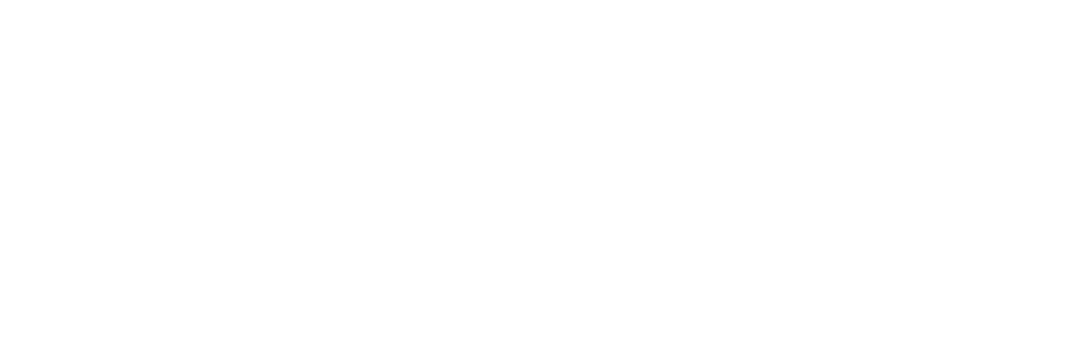
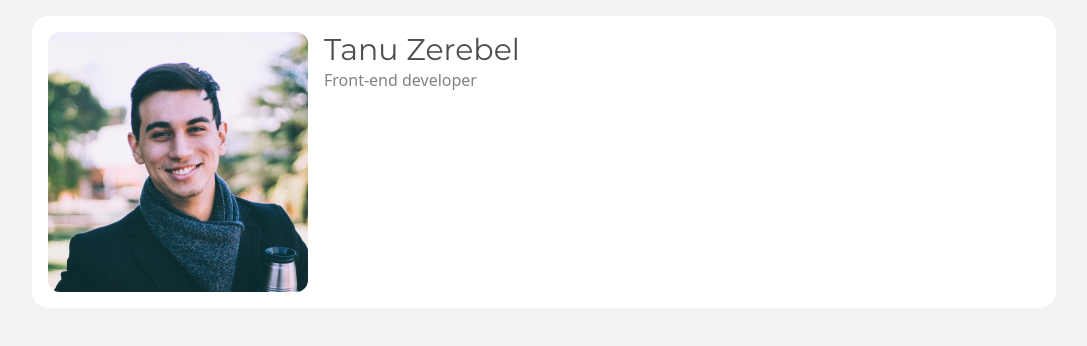
Before and after one commit to Zerebel/dev-portfolio, a website: page index.html in a window 1280 px wide. Shown: the whole page, without its empty margins (96-1183 px from the left). Drawn offline with Linux system fonts and the light colour scheme.

Commit message:
header init

```diff
--- a/index.html
+++ b/index.html
@@ -28,7 +28,27 @@
       rel="stylesheet" />
     <!-- #endregion Fonts -->
   </head>
-  <body>
-
+  <body class="bg-[#F2F2F2] mx-2 my-4 md:mx-8 lg:mx-32 text-gray_1">
+    <header
+      class="flex flex-col md:flex-row gap-4 md:gap-0 lg:gap-4 bg-white p-4 rounded-2xl">
+      <!-- Image -->
+      <div class="self-center flex justify-center md:justify-start">
+        <img
+          src="assets/img/person1.png"
+          alt="Profile Photo"
+          class="rounded-xl w-3/5 md:w-3/4 lg:w-full" />
+      </div>
+      <!-- Personal Info -->
+      <div class="flex flex-col md:flex-row">
+        <div>
+          <p class="text-xl md:text-2xl lg:text-3xl font-montserrat">
+            Tanu Zerebel
+          </p>
+          <p class="text-gray_3">Front-end developer</p>
+        </div>
+      </div>
+      <!-- Email -->
+      <div></div>
+    </header>
   </body>
 </html>
--- a/package.json
+++ b/package.json
@@ -4,7 +4,7 @@
   "description": "MIT",
   "main": "index.html",
   "scripts": {
-    "tail": "tailwindcss -i ./assets/style/css/style.css -o ./assets/style/css/output.css --watch"
+    "tail": "tailwindcss -i ./assets/style/css/style.css -o ./assets/style/css/output.css --watch "
   },
   "repository": {
     "type": "git",
--- a/tailwind.config.js
+++ b/tailwind.config.js
@@ -1,27 +1,29 @@
 /** @type {import('tailwindcss').Config} */
-const defaultTheme = require("tailwindcss/defaultTheme");
+const defaultTheme = require('tailwindcss/defaultTheme');
 module.exports = {
-  content: ["./index.html", "./assets/js/**/*.js"],
+  content: ['./index.html', './assets/js/**/*.js'],
   theme: {
     extend: {
       fontFamily: {
-        montserrat: ["Montserrat", ...defaultTheme.fontFamily.sans],
-        poppins: ["Poppins", ...defaultTheme.fontFamily.sans],
-        heebo: ["Heebo", ...defaultTheme.fontFamily.sans],
+        montserrat: ['Montserrat', ...defaultTheme.fontFamily.sans],
+        poppins: ['Poppins', ...defaultTheme.fontFamily.sans],
+        heebo: ['Heebo', ...defaultTheme.fontFamily.sans],
       },
       colors: {
-        minionYellow: "#FFE347",
-        liberty: "#6457A6",
-        middleBluePurple: "#7D7ABC",
-        lightCoral: "#EF767A",
-        seaGreenCrayola: "#23F0C7",
-        honeydew: "#DFF3E3",
-        khakiWeb: "#C6B89E",
-        rust: "#BC3908",
-        brightYellowCrayola: "#F6AA1C",
-        passionBlue: "#232ED1",
-        seashell: "#FFF4EC",
-        lightCyan: "#E0FBFC",
+        minionYellow: '#FFE347',
+        liberty: '#6457A6',
+        middleBluePurple: '#7D7ABC',
+        lightCoral: '#EF767A',
+        seaGreenCrayola: '#23F0C7',
+        honeydew: '#DFF3E3',
+        khakiWeb: '#C6B89E',
+        rust: '#BC3908',
+        brightYellowCrayola: '#F6AA1C',
+        passionBlue: '#232ED1',
+        seashell: '#FFF4EC',
+        lightCyan: '#E0FBFC',
+        gray_3: '#828282',
+        gray_1: '#4F4F4F',
       },
     },
   },
```
Also changed, not shown: assets/style/css/output.css, 1 other file.
